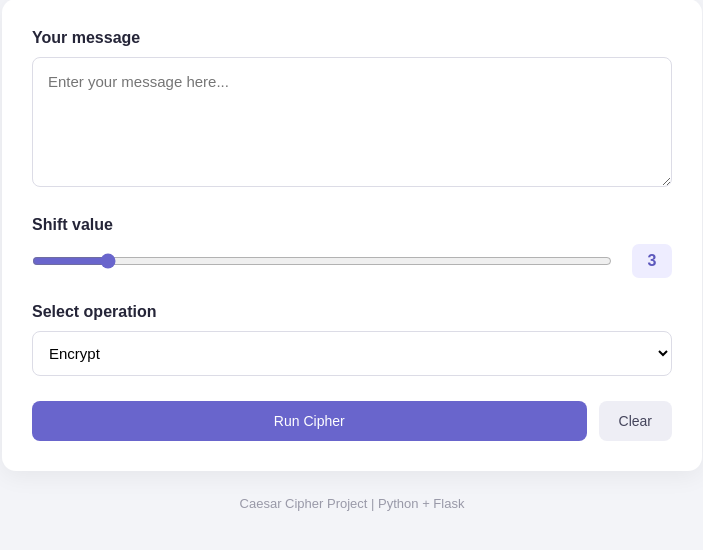
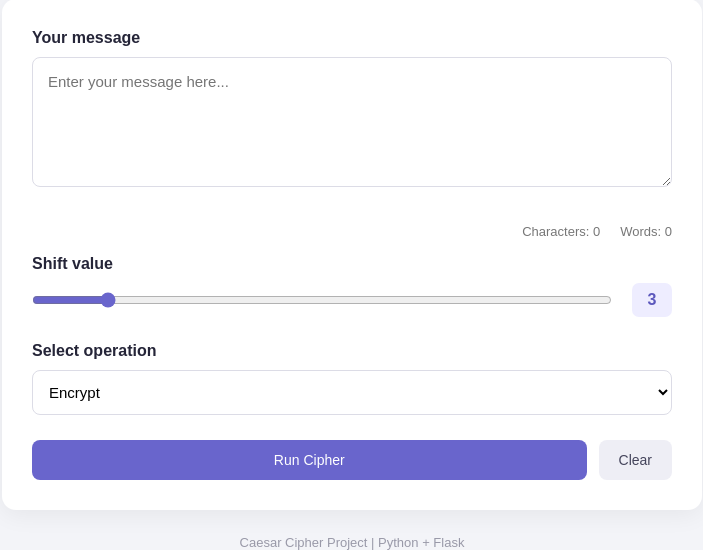
Before and after one commit to evlit69/SE_5, a Flask app: page / in a window 1280 px wide. Shown: the part 147-697 px from the top of the page, without its empty margins (288-991 px from the left). Run offline with Flask 3, Linux system fonts and the light colour scheme.

Commit message:
word and characters counter added

```diff
--- a/app.py
+++ b/app.py
@@ -1,3 +1,4 @@
+
 from flask import Flask, render_template, request
 from cipher import process_cipher
 
@@ -13,6 +14,23 @@ logger = logging.getLogger(__name__)
 app = Flask(__name__)
 
 MAX_LENGTH = 5000
+app.config["MAX_CONTENT_LENGTH"] = 16 * 1024
+
+@app.errorhandler(413)
+def request_entity_too_large(error):
+    return render_template(
+        "index.html",
+        result="",
+        original_text="",
+        shift=3,
+        mode="encrypt",
+        brute_results=[],
+        error="Request is too large. Maximum request size is 16 KB.",
+        input_char_count=0,
+        input_word_count=0,
+        result_char_count=0,
+        result_word_count=0
+    ), 413
 
 @app.route("/", methods=["GET", "POST"])
 def index():
@@ -23,9 +41,21 @@ def index():
     brute_results = []
     error = ""
 
+    # Initialize counters
+    input_char_count = 0
+    input_word_count = 0
+    result_char_count = 0
+    result_word_count = 0
+
     if request.method == "POST":
         original_text = request.form.get("text", "")
+
+        # Calculate counts for the original input
+        input_char_count = len(original_text)
+        input_word_count = len(original_text.split())
+
         mode = request.form.get("mode", "encrypt")
+
         if len(original_text) > MAX_LENGTH:
             error = "Message too long"
         else:
@@ -41,6 +71,12 @@ def index():
                     result, brute_results = process_cipher(
                         original_text, shift, mode
                     )
+
+                    # Calculate counts for the generated result
+                    if mode in ("encrypt", "decrypt"):
+                        result_char_count = len(result)
+                        result_word_count = len(result.split())
+
                 except ValueError:
                     error = "Invalid operation."
 
@@ -51,7 +87,11 @@ def index():
         shift=shift,
         mode=mode,
         brute_results=brute_results,
-        error=error
+        error=error,
+        input_char_count=input_char_count,
+        input_word_count=input_word_count,
+        result_char_count=result_char_count,
+        result_word_count=result_word_count
     )
 
 
--- a/static/style.css
+++ b/static/style.css
@@ -226,3 +226,25 @@ footer {
         flex-wrap: wrap;
     }
 }
+
+.counter-section {
+    display: flex;
+    justify-content: flex-end;
+    gap: 20px;
+    margin-top: 8px;
+    margin-bottom: 16px;
+    font-size: 13px;
+    color: #777;
+}
+
+.counter-section span {
+    white-space: nowrap;
+}
+
+/* Responsive counter layout */
+@media (max-width: 480px) {
+    .counter-section {
+        gap: 12px;
+        font-size: 12px;
+    }
+}
--- a/templates/index.html
+++ b/templates/index.html
@@ -1,4 +1,3 @@
-
 <!DOCTYPE html>
 <html lang="en">
 <head>
@@ -29,6 +28,11 @@
                     placeholder="Enter your message here..."
                     required
                 >{{ original_text }}</textarea>
+
+                <div class="counter-section">
+                    <span>Characters: <span id="input-char-count">{{ input_char_count }}</span></span>
+                    <span>Words: <span id="input-word-count">{{ input_word_count }}</span></span>
+                </div>
 
                 <div class="shift-section">
                     <label for="shift">Shift value</label>
@@ -85,6 +89,12 @@
                         {{ result }}
                     </div>
 
+                    <!-- Result text counter -->
+                    <div class="counter-section">
+                        <span>Characters: {{ result_char_count }}</span>
+                        <span>Words: {{ result_word_count }}</span>
+                    </div>
+
                     <button
                         type="button"
                         class="copy-button"
@@ -138,6 +148,19 @@
     </main>
 
     <script>
+        // Update input character and word counters
+        const textArea = document.getElementById('text');
+
+        textArea.addEventListener('input', function () {
+            const text = textArea.value;
+
+            const charCount = Array.from(text).length;
+            const wordCount = text.trim().split(/\s+/).filter(Boolean).length;
+
+            document.getElementById('input-char-count').textContent = charCount;
+            document.getElementById('input-word-count').textContent = wordCount;
+        });
+
         function copyText(elementId) {
             const text = document.getElementById(elementId).textContent;
             navigator.clipboard.writeText(text.trim());
```
Also changed, not shown: cipher.py (+5 -6 lines), tests/test_cypher.py (+69 -0 lines), 1 other file.
